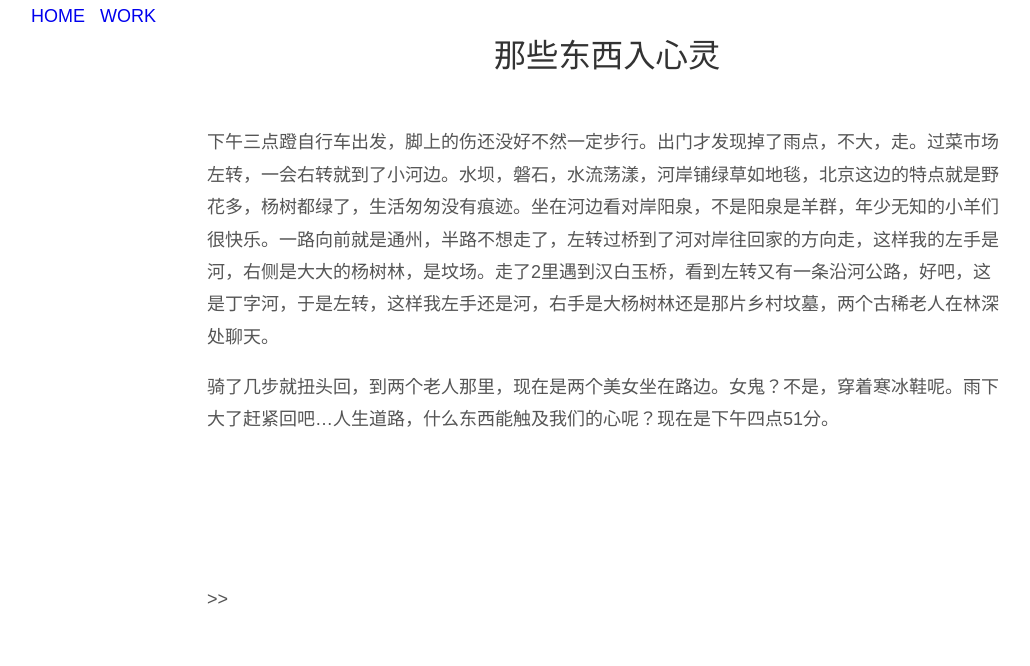
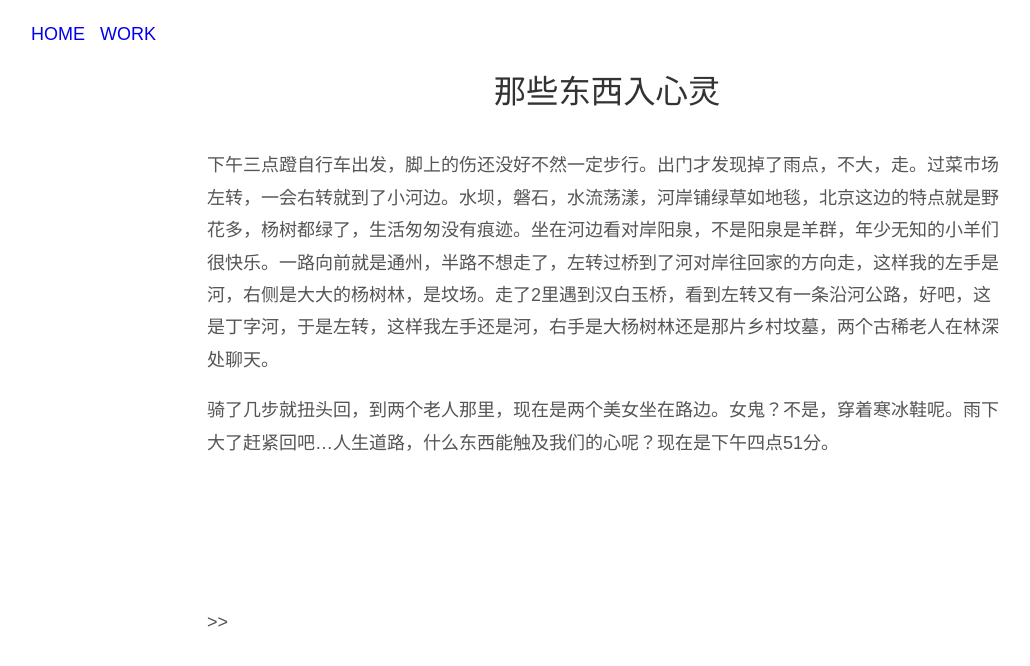
Before and after one commit to happypeter/happypeter.github.com, a Jekyll site: the page built from _posts/2013-5-8-touch-life.md, in a window 1280 px wide. Shown: the top 666 px of the page, without its empty margins (33-1063 px from the left). Built offline with Jekyll 4.4.1, drawn with Linux system fonts in a browser that asks for light colours.

Commit message:
add padding

```diff
--- a/_layouts/post.html
+++ b/_layouts/post.html
@@ -12,7 +12,7 @@
   <a href="http://happypeter.github.com/work/">WORK</a>
 </div>
 <div id="wrapper" class="typo">
-  <h1 style="text-align:center">{{ page.title }}</h1>
+  <h1 style="text-align:center; margin-bottom:0;">{{ page.title }}</h1>
   <br>
   {{ content }}
   <br>
--- a/css/peter.css
+++ b/css/peter.css
@@ -5,10 +5,14 @@ a {
 
 #navbar {
   padding-left: 5%;
+  padding-top: 1em;
+  padding-bottom: 1em;
 }
 #wrapper {
   max-width: 800px;
   margin: 0 auto 20px;
+  padding-left: 1em;
+  padding-right: 1em;
 }
 
 pre {
```
